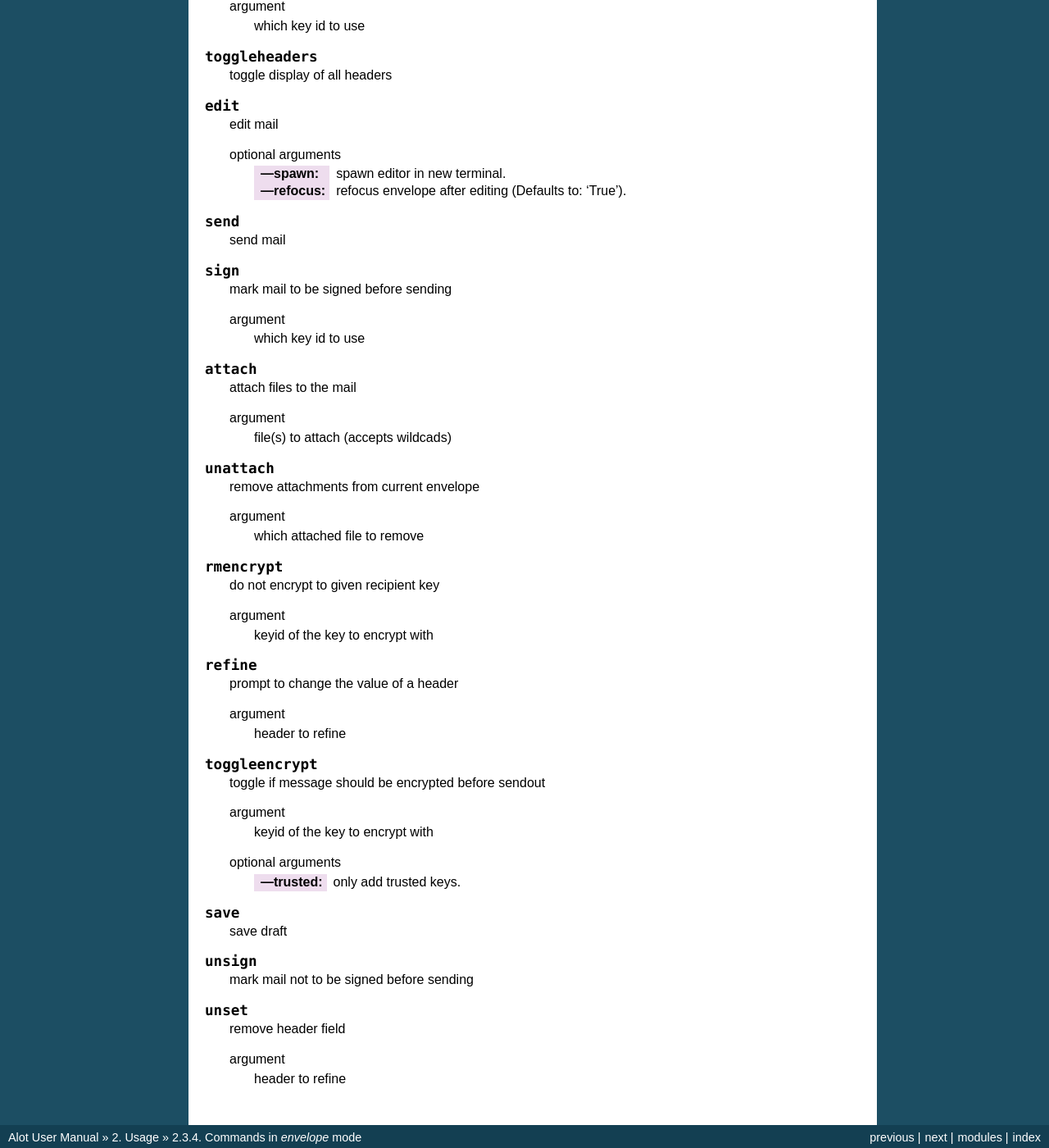
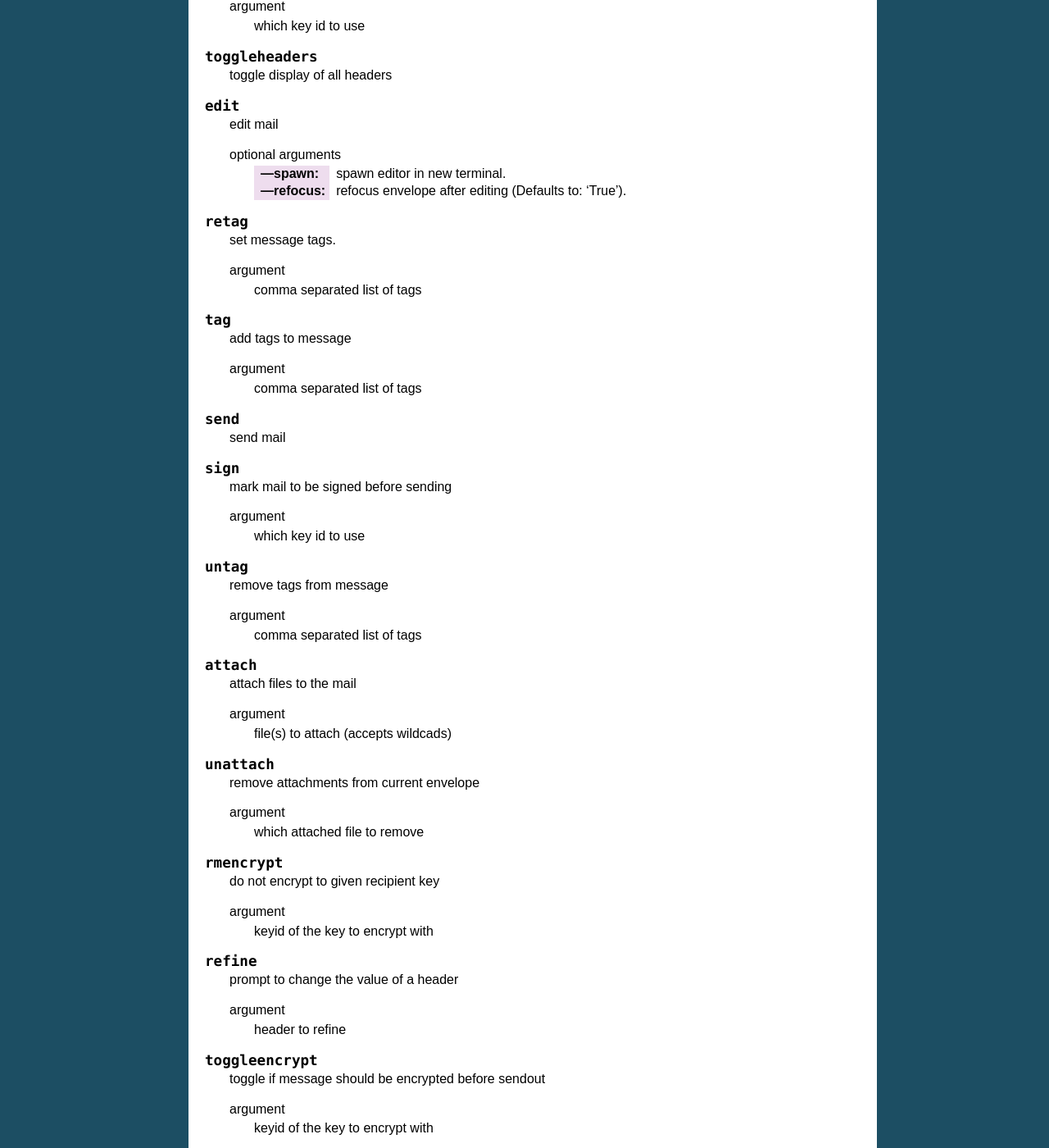
Before and after one commit to pazz/alot, a Sphinx documentation site: the page built from docs/source/usage/modes/envelope.rst, in a window 1280 px wide and 1400 px high, scrolled down 612 px. Shown: the whole window at 82% size. Built offline with Sphinx 7.4.7, drawn with Linux system fonts in a browser that asks for light colours; some of the changed text lies outside the part shown.

Commit message:
Update documentation for :tag commands in envelope buffers

```diff
--- a/docs/source/usage/modes/envelope.rst
+++ b/docs/source/usage/modes/envelope.rst
@@ -65,6 +65,26 @@ The following commands are available in envelope mode
         :---spawn: spawn editor in new terminal.
         :---refocus: refocus envelope after editing (Defaults to: 'True').
 
+.. _cmd.envelope.retag:
+
+.. describe:: retag
+
+    set message tags.
+
+    argument
+        comma separated list of tags
+
+
+.. _cmd.envelope.tag:
+
+.. describe:: tag
+
+    add tags to message
+
+    argument
+        comma separated list of tags
+
+
 .. _cmd.envelope.send:
 
 .. describe:: send
@@ -80,6 +100,16 @@ The following commands are available in envelope mode
 
     argument
         which key id to use
+
+
+.. _cmd.envelope.untag:
+
+.. describe:: untag
+
+    remove tags from message
+
+    argument
+        comma separated list of tags
 
 
 .. _cmd.envelope.attach:
@@ -148,6 +178,16 @@ The following commands are available in envelope mode
     mark mail not to be signed before sending
 
 
+.. _cmd.envelope.toggletags:
+
+.. describe:: toggletags
+
+    flip presence of tags on message
+
+    argument
+        comma separated list of tags
+
+
 .. _cmd.envelope.unset:
 
 .. describe:: unset
```
